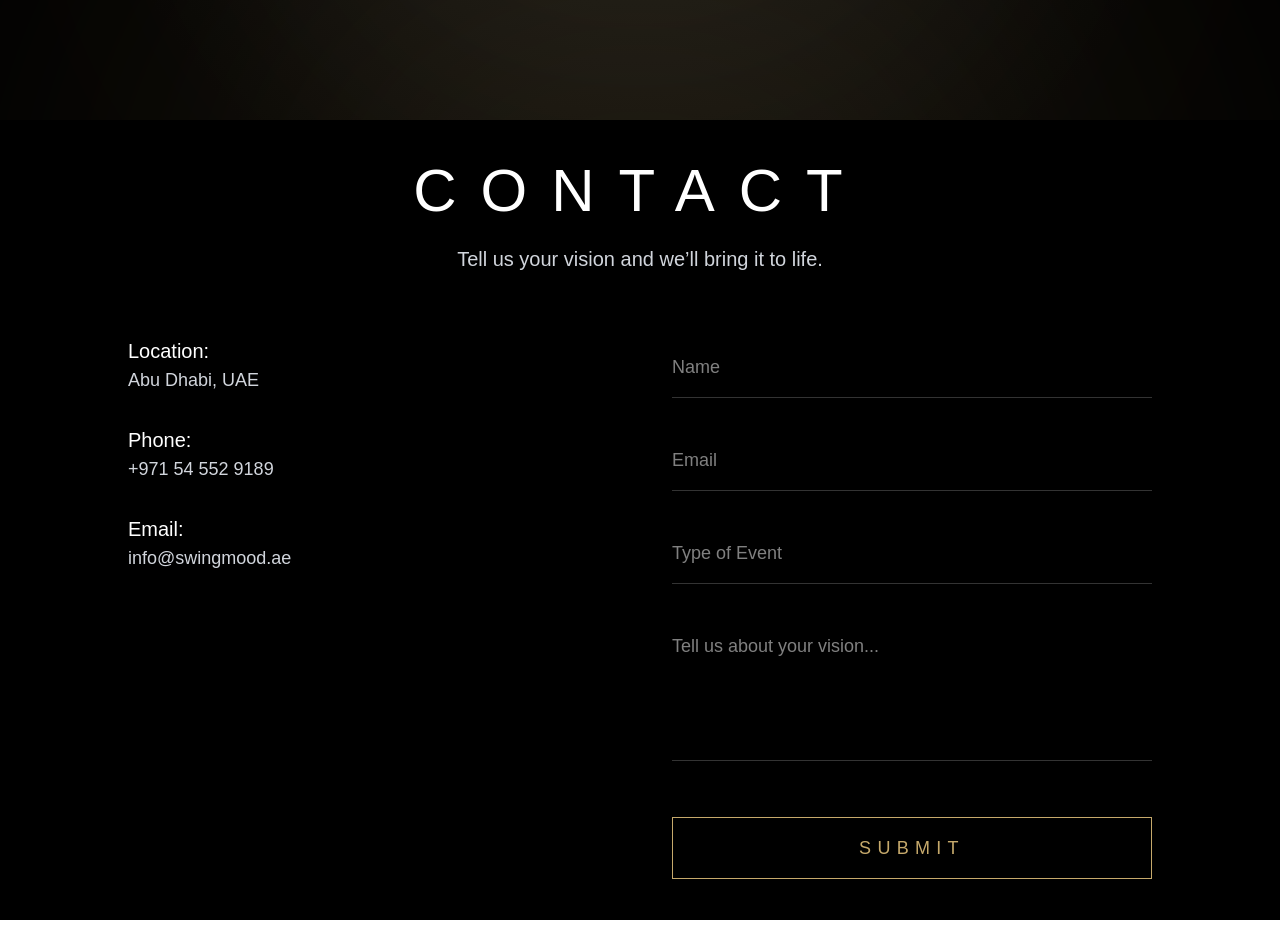
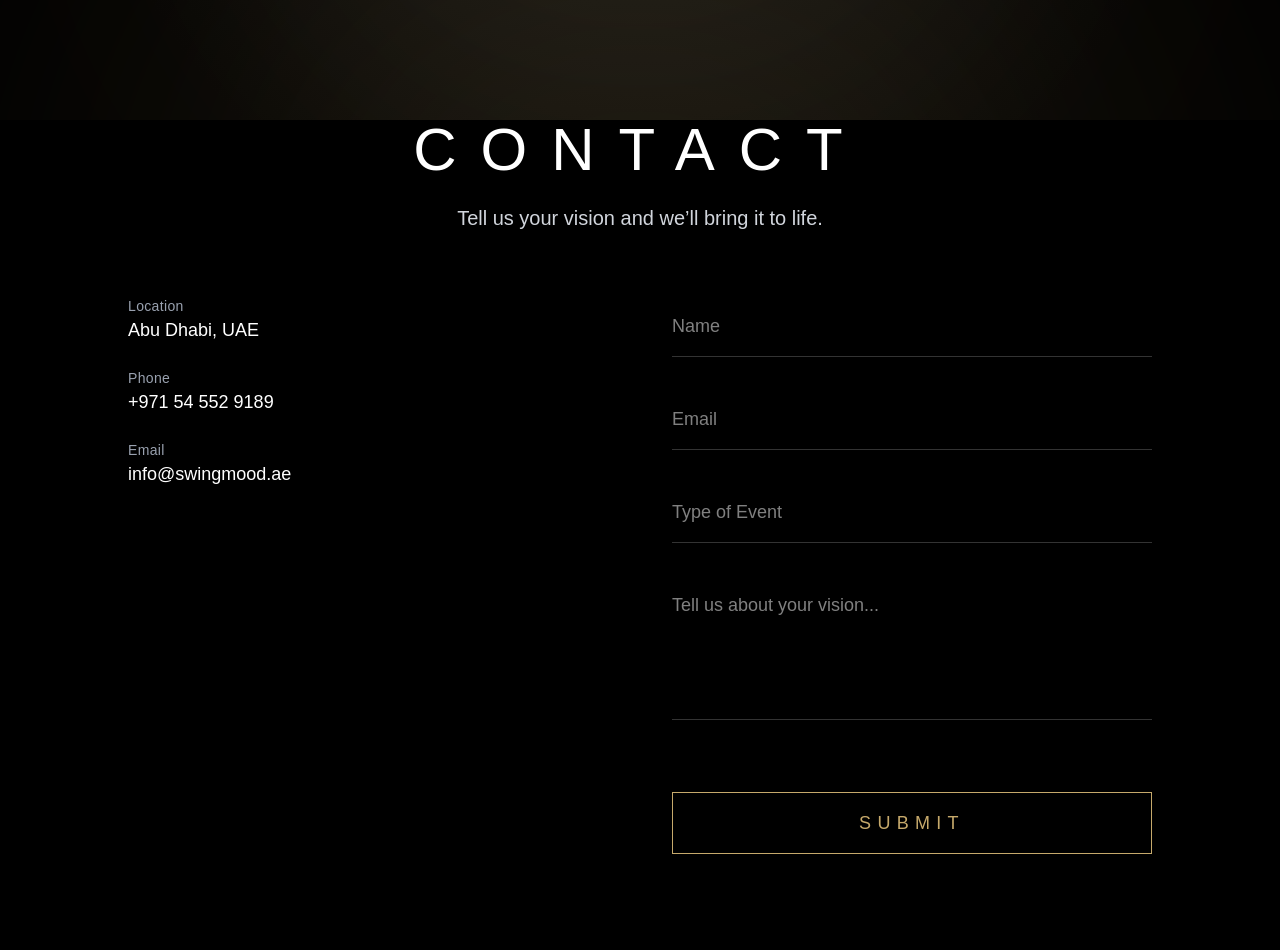
Before and after one commit to mariamxvg/Swing-Mood, a Next.js app: page / in a window 1280 px wide. Shown: the part 2280-3230 px from the top of the page. Before the commit the page ends 3200 px from the top, so only its background shows below. Built offline with nearby package versions, Linux system fonts and the light colour scheme.

Commit message:
Improved contact section spacing and design

```diff
--- a/src/app/components/ContactSection.js
+++ b/src/app/components/ContactSection.js
@@ -33,7 +33,7 @@ export default function ContactSection() {
   return (
     <section
       id="contact"
-      className="min-h-screen bg-black text-white flex flex-col items-center justify-center px-6"
+      className="min-h-screen bg-black text-white flex flex-col items-center justify-center px-6 pb-24"
     >
       {/* TITLE */}
       <motion.h2
@@ -66,22 +66,22 @@ export default function ContactSection() {
           whileInView={{ opacity: 1, y: 0 }}
           transition={{ duration: 0.8 }}
           viewport={{ once: false, margin: "-100px" }}
-          className="text-left space-y-8 text-gray-300 text-lg"
+          className="text-left space-y-6"
         >
-          <p>
-            <span className="text-white text-xl">Location:</span><br />
-            Abu Dhabi, UAE
-          </p>
+          <div>
+            <p className="text-gray-400 text-sm tracking-wide">Location</p>
+            <p className="text-lg font-light">Abu Dhabi, UAE</p>
+          </div>
 
-          <p>
-            <span className="text-white text-xl">Phone:</span><br />
-            +971 54 552 9189
-          </p>
+          <div>
+            <p className="text-gray-400 text-sm tracking-wide">Phone</p>
+            <p className="text-lg font-light">+971 54 552 9189</p>
+          </div>
 
-          <p>
-            <span className="text-white text-xl">Email:</span><br />
-            info@swingmood.ae
-          </p>
+          <div>
+            <p className="text-gray-400 text-sm tracking-wide">Email</p>
+            <p className="text-lg font-light">info@swingmood.ae</p>
+          </div>
         </motion.div>
 
         {/* FORM */}
@@ -124,7 +124,7 @@ export default function ContactSection() {
 
           <button
             type="submit"
-            className="mt-6 border border-[#C6A96B] text-[#C6A96B] py-4 text-lg tracking-[0.35em] hover:bg-[#C6A96B] hover:text-black transition-all duration-300"
+            className="mt-10 border border-[#C6A96B] text-[#C6A96B] py-4 text-lg tracking-[0.35em] hover:bg-[#C6A96B] hover:text-black transition-all duration-300"
           >
             SUBMIT
           </button>
```
